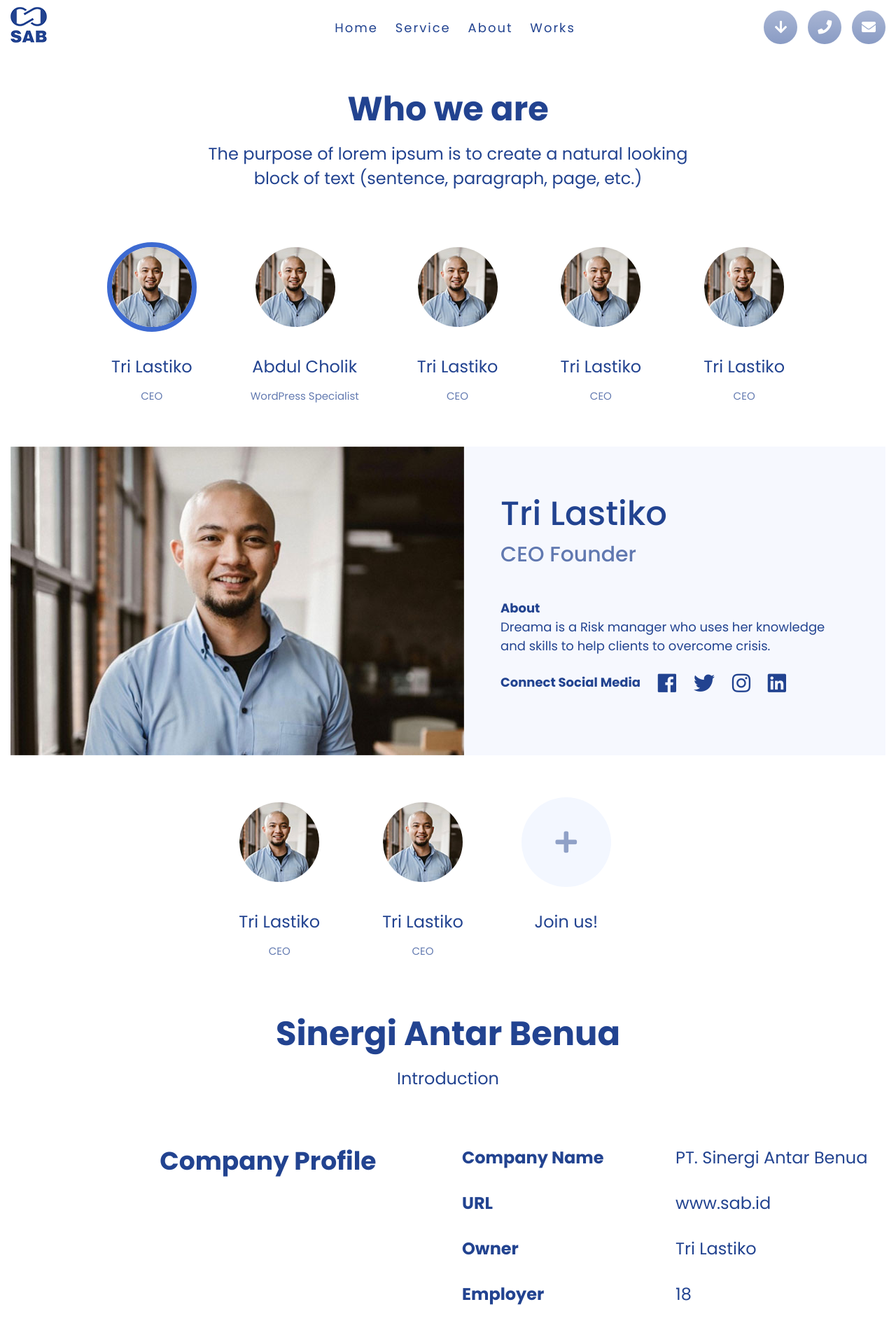
After one commit to trilastiko/sab.id, a PHP site: page /about.html in a window 1280 px wide. The commit adds this page. Shown: the top 1920 px of the page at 70% size. Run offline with PHP 8.4, Linux system fonts and the light colour scheme; some libraries are stand-ins or nearby versions.

Commit message:
Add about page

```diff
--- /dev/null
+++ b/about.html
@@ -0,0 +1,234 @@
+<!DOCTYPE html>
+<html lang="en">
+
+<head>
+    <meta charset="utf-8">
+    <meta content="width=device-width, initial-scale=1, shrink-to-fit=no" name="viewport">
+    <meta content="" name="description">
+    <meta content="" name="author">
+    <link href="#" rel="icon">
+    <title>About - SAB Company</title>
+
+    <!--Bootstrap core CSS-->
+    <link href="assets/stylesheets/css/grid.min.css" rel="stylesheet">
+    <link href="https://fonts.googleapis.com/css?family=Poppins:300,300i,400,400i,500,500i,600,600i,700,700i" rel="stylesheet">
+    <link crossorigin="anonymous" href="https://use.fontawesome.com/releases/v5.7.1/css/all.css" integrity="sha384-fnmOCqbTlWIlj8LyTjo7mOUStjsKC4pOpQbqyi7RrhN7udi9RwhKkMHpvLbHG9Sr" rel="stylesheet">
+
+    <!--Custom styles for this template-->
+    <link href="assets/stylesheets/css/animate.css" rel="stylesheet">
+    <link href="assets/stylesheets/css/flaticon.css" rel="stylesheet">
+    <link href="assets/stylesheets/css/style.css" rel="stylesheet">
+</head>
+
+<body class="sab-about-page">
+    <header class="nav-sab">
+        <div class="container">
+            <div class="row align-items-center">
+                <div class="col text-left"><a href="https://sab.id"><img src="images/logo.png" alt="Sinergi Antar Benua"/></a></div>
+                <div class="col text-menu text-right visible-xs">Menu</div>
+                <div class="col text-center hidden-xs">
+                    <ul class="nav nav-list">
+                        <li><a href="index.html"> Home </a></li>
+                        <li><a href="service.html"> Service </a></li>
+                        <li><a href="about.html"> About </a></li>
+                        <li><a href="work.html"> Works</a></li>
+                    </ul>
+                </div>
+                <div class="col text-right hidden-xs">
+                    <ul class="nav nav-round">
+                        <li><a href="#" title="Download Company Profile"><i class="fas fa-arrow-down"></i></a></li>
+                        <li><a href="#" title="Contact Us"><i class="fas fa-phone"></i></a></li>
+                        <li><a href="#" title="Touch Us"><i class="fas fa-envelope"></i></a></li>
+                    </ul>
+                </div>
+            </div>
+        </div>
+    </header>
+    <section class="header-about">
+        <div class="container">
+            <div class="row">
+                <div class="col-sm-12">
+                   <div class="page-title center">
+                   <h1 class="title-section">Who we are</h1>
+                   <p class="subtitle">The purpose of lorem ipsum is to create a natural looking <br>
+block of text (sentence, paragraph, page, etc.)</p>
+                   </div>
+                </div>
+            </div>
+        </div>
+    </section>
+     <div class="space40">&nbsp;</div>
+        <section class="sab-member-list">
+        <div class="container">
+            <div class="row">
+                <div class="col-sm-12">
+                   <ul class="team-list">
+                       <li class="current" data-image="images/people1.jpg" data-name="Tri Lastiko" data-position="CEO Founder" data-description="Dreama is a Risk manager who uses her knowledge and skills to help clients to overcome crisis" data-facebook="https://facebook.com" data-twitter="https://twitter.com" data-instagram="https://instagram.com" data-linkedin="https://linkedin">
+                            <img src="images/team1.jpg" alt="Tri Lastio" />
+                            <span class="name">Tri Lastiko</span>
+                            <span class="position">CEO</span>
+                       </li>
+                       <li data-image="images/slide1.jpg" data-name="Abdul Cholik" data-position="WordPress Specialist" data-description="Lorem ipsum dolor sit amet" data-facebook="https://facebook.com" data-twitter="https://twitter.com" data-instagram="https://instagram.com" data-linkedin="https://linkedin">
+                            <img src="images/team1.jpg" alt="Abdul Cholik" />
+                            <span class="name">Abdul Cholik</span>
+                            <span class="position">WordPress Specialist</span>
+                       </li>
+                       <li>
+                            <img src="images/team1.jpg" alt="Tri Lastio" />
+                            <span class="name">Tri Lastiko</span>
+                            <span class="position">CEO</span>
+                       </li>
+                       <li>
+                            <img src="images/team1.jpg" alt="Tri Lastio" />
+                            <span class="name">Tri Lastiko</span>
+                            <span class="position">CEO</span>
+                       </li>
+                       <li class="last">
+                            <img src="images/team1.jpg" alt="Tri Lastio" />
+                            <span class="name">Tri Lastiko</span>
+                            <span class="position">CEO</span>
+                       </li>
+                   </ul>
+
+                   <div class="info-people-section">
+                    <div class="container">
+                       <div class="row">
+                            <div class="col-sm-6"><img src="images/people1.jpg" alt="Tri Lastio" class="people" /></div>
+                            <div class="col-sm-6">
+
+                                <div class="info-people">
+                                    <h5 class="info-name">Tri Lastiko</h5>
+                                    <h6 class="info-position">CEO Founder</h6>
+                                    <span class="bold">About</span>
+                                    <p class="info-description">Dreama is a Risk manager who uses her
+                                    knowledge and skills to help clients to
+                                    overcome crisis.</p>
+                                    <span class="bold">Connect Social Media</span>
+                                    <span class="sp"><a href="#" class="fb"><i class="fab fa-facebook" aria-hidden="true"></i></a></span>
+                                    <span class="sp"><a href="#" class="tw"><i class="fab fa-twitter" aria-hidden="true"></i></a></span>
+                                    <span class="sp"><a href="#" class="ig"><i class="fab fa-instagram" aria-hidden="true"></i></a></span>
+                                    <span class="sp"><a href="#" class="ln"><i class="fab fa-linkedin" aria-hidden="true"></i></a></span>
+                                </div>
+
+                            </div>
+                       </div>
+                    </div>
+                    </div>
+
+                   <ul class="team-list">
+                       <li>
+                            <img src="images/team1.jpg" alt="Tri Lastio" />
+                            <span class="name">Tri Lastiko</span>
+                            <span class="position">CEO</span>
+                       </li>
+                       <li>
+                            <img src="images/team1.jpg" alt="Tri Lastio" />
+                            <span class="name">Tri Lastiko</span>
+                            <span class="position">CEO</span>
+                       </li>
+                       <li class="join">
+                            <span class="tojoin"><a href="#"><i class="fa fa-plus" aria-hidden="true"></i></a></span>
+                            <span class="name">Join us!</span>
+                       </li>
+                   </ul>
+                </div>
+            </div>
+        </div>
+    </section>
+     <div class="space40">&nbsp;</div>
+    <section class="profile-sab">
+        <div class="container">
+            <div class="row">
+                <div class="col-sm-12">
+                    <h2 class="title-section">Sinergi Antar Benua</h2>
+                    <p class="subtitle">Introduction</p>
+                </div>
+            </div>
+            <div class="space40">&nbsp;</div>
+            <div class="row">
+                <div class="offset-sm-2 col-sm-4">
+                    <h3 class="bold">Company Profile</h3>
+                </div>
+                <div class="col-sm-6">
+                    <dl class="info">
+                       <dt>Company Name</dt>
+                       <dd>PT. Sinergi Antar Benua</dd>
+                       <dt>URL</dt>
+                       <dd>www.sab.id</dd>
+                       <dt>Owner</dt>
+                       <dd>Tri Lastiko</dd>
+                       <dt>Employer</dt>
+                       <dd>18</dd>
+                    </dl>
+                </div>
+            </div>
+            <div class="row">
+                <div class="offset-sm-2 col-sm-4">
+                    <h3 class="bold">Access Map</h3>
+                </div>
+                <div class="col-sm-6">
+                    <dl class="info">
+                       <dt class="expand">Jl. Woltermonginsidi No.71
+Kebayoran Baru, Jakarta Selatan</dt>
+                    </dl>
+                </div>
+            </div>
+        </div>
+        <div class="row">
+                <div class="col-sm-12">
+                    <div class="container-map">
+                        <div id="map_container"></div>
+                        <div id="map"></div>
+                    </div>
+                </div>
+        </div>
+    </section>
+    <section class="service-sab">
+        <div class="container">
+            <div class="button-sab-center"><a class="btn btn-white text-center" href="service.html">Go to our service  &nbsp;<i class="fas fa-arrow-right"></i></a></div>
+        </div>
+    </section>
+    <footer>
+        <div class="container">
+            <div class="row">
+                <div class="col-sm-3"><a href="https:sab.id" rel="follow"><img src="images/sab-white.png" alt="Sinergi Antar Benua"></a></div>
+                <div class="col-sm-2">
+                    <ul class="link-sab">
+                        <li><a href="about.html">About</a></li>
+                        <li><a href="work.html">Works</a></li>
+                        <li><a href="#">Career</a></li>
+                        <li><a href="service.html">Services</a></li>
+                        <li><a href="about.html">People</a></li>
+                    </ul>
+                </div>
+                <div class="col-sm-4">
+                    <h3 class="widget-title">Address</h3>
+                    <p>Estubizi Center CoWorking Space</p>
+                    <p>Jl. Woltermonginsidi No.71 <br>Kebayoran Baru, Jakarta Selatan</p>
+                    <p>+99 9875 7753 / + 99 6756 8785</p>
+                </div>
+                <div class="col-sm-3">
+                    <h3 class="widget-title">Connected wit us</h3>
+                    <ul class="socmed-sab">
+                        <li><a href="#"><i class="fab fa-facebook"></i></a></li>
+                        <li><a href="#"><i class="fab fa-twitter "></i></a></li>
+                        <li ><a href="#"><i class="fab fa-instagram "></i></a></li>
+                    </ul>
+                </div>
+            </div>
+            <hr class="hr-sab">
+            <div class="row">
+                <div class="col-sm-12">
+                    <p class="copyright">2019 sab.id. All Right Reserved</p>
+                    <a class="to-top"><i class="fas fa-arrow-up"></i></a>
+                </div>
+            </div>
+        </div>
+    </footer>
+    <script src="assets/javascripts/jquery-3.3.0.min.js"></script>
+    <script type="text/javascript" src="http://maps.google.com/maps/api/js?key=AIzaSyA1UhCOI_7cG8aUBP9FYDef3LXLRoG72CI"></script>
+    <script src="assets/javascripts/custom.js"></script>
+
+</body>
+
+</html>
--- a/assets/javascripts/custom.js
+++ b/assets/javascripts/custom.js
@@ -27,7 +27,7 @@
 
                     var map = new google.maps.Map(document.getElementById('map'), mapOptions);
                     //Callout Content
-                    var contentString = 'sabtech';
+                    var contentString = 'Sinergi Antar Benua (SAB)';
                     //Set window width + content
                     var infowindow = new google.maps.InfoWindow({
                         content: contentString,
@@ -60,12 +60,12 @@
 
             //----------- 3. Counter -----------
             theme_counter: function() {
-
-                $('.counter').counterUp({
-                    delay: 10,
-                    time: 1000
-                });
-
+                if ($.fn.counterUp) {
+                    $('.counter').counterUp({
+                        delay: 10,
+                        time: 1000
+                    });
+                }
             },
 
             //---------- 4. Fixed Navigation Menu -----------
@@ -73,10 +73,43 @@
                 $(window).bind('scroll', function() {
                      if ($(window).scrollTop() >= 100) {
                          $('.nav-sab').addClass('fixed');
+                         $('.nav-sab.fixed').find('img').attr('src','images/logo-white.png');
                      }
                      else {
                          $('.nav-sab').removeClass('fixed');
+                         $('.nav-sab').find('img').attr('src','images/logo.png');
+                         $('.nav-sab.transparent').find('img').attr('src','images/logo-white.png');
                      }
+                });
+            },
+
+            //---------- 5. Team List -----------
+            theme_team_list: function() {
+                var a = $('.team-list'),
+                    b = $('.sab-member-list');
+
+                b.find('.team-list').each(function(){
+
+                    $(this).find('li').click(function() {
+                        var name = $(this).attr('data-name'),
+                            img = $(this).attr('data-image'),
+                            position = $(this).attr('data-position'),
+                            desc = $(this).attr('data-description'),
+                            fb = $(this).attr('data-facebook'),
+                            tw = $(this).attr('data-twitter'),
+                            ig = $(this).attr('data-instagram'),
+                            ln = $(this).attr('data-linkedin');
+
+                            $('.info-name').text(name);
+                            $('.info-position').text(position);
+                            $('.info-description').text(desc);
+                            $('.people').attr('src', img);
+                            $('.fb').attr('href', fb);
+                            $('.tw').attr('href', tw);
+                            $('.ig').attr('href', ig);
+                            $('.ln').attr('href', ln);
+                    });
+
                 });
             },
 
@@ -86,6 +119,7 @@
                 SAB.theme_map();
                 SAB.theme_counter();
                 SAB.theme_nav();
+                SAB.theme_team_list();
             }
 
         } //end SAB
--- a/assets/stylesheets/css/style.css
+++ b/assets/stylesheets/css/style.css
@@ -154,17 +154,24 @@ h6, .h6 {
   font-size: 18px;
 }
 
-<<<<<<< HEAD
 .semibold{
     font-weight: 600;
 }
 
-=======
+.bold{
+    font-weight: 700;
+}
+
+.extrabold{
+    font-weight: 800;
+}
+
+
 p {
   margin-top: 0;
   margin-bottom: 1.4em;
 }
->>>>>>> origin/master
+
 
 ::-webkit-input-placeholder { /* Edge */
   color: #224390;
@@ -187,6 +194,17 @@ p {
   font-weight: 600;
 }
 
+.title-section{
+    font-weight: 700;
+    text-align: center;
+    margin-bottom: 10px;
+}
+
+.subtitle{
+    font-size: 24px;
+    text-align: center;
+}
+
 /* Main menu navigation */
 .nav-sab {
     background: #FFFFFF;
@@ -195,6 +213,7 @@ p {
     padding: 10px 0;
     z-index: 9;
     top:0;
+    transition: background 0.6s;
 }
 
 
@@ -202,6 +221,7 @@ p {
     background: transparent;
 }
 
+.nav-sab.fixed,
 .nav-sab.fixed.transparent{
     background: #21408b;
 }
@@ -223,7 +243,8 @@ p {
     position: relative;
 }
 
-.nav-sab.transparent .nav-list a{
+.nav-sab.transparent .nav-list a,
+.nav-sab.fixed .nav-list a{
     color: #fff;
 }
 
@@ -232,7 +253,8 @@ p {
     width: 100%;
 }
 
-.nav-sab.transparent .nav-list a:hover:after{
+.nav-sab.transparent .nav-list a:hover:after,
+.nav-sab.fixed .nav-list a:hover:after{
     background: #fff
 }
 
@@ -251,7 +273,8 @@ p {
     transition: all 0.2s ease-out;
 }
 
-.nav-sab.transparent .nav-list a:after{
+.nav-sab.transparent .nav-list a:after,
+.nav-sab.fixed .nav-list a:after{
     background: #fff
 }
 
@@ -338,6 +361,14 @@ hr {
 
 .sab-hr{ background: url("../../../images/hr.png") no-repeat center ; height: 36px;}
 
+.space20{height: 20px; display: block;}
+.space30{height: 30px; display: block;}
+.space40{height: 40px; display: block;}
+.space50{height: 50px; display: block;}
+.space60{height: 60px; display: block;}
+.space70{height: 70px; display: block;}
+.space80{height: 80px; display: block;}
+
 /*
 @media (max-width: 768px) {
     p {
@@ -1035,8 +1066,16 @@ section.hero-images .whale-img {
     max-width: 700px
 }
 
+.page-title.center{
+    padding-top: 120px;
+    padding-left: 0px;
+    max-width: 100%;
+    text-align: center;
+}
+
 .page-title h1{
     font-weight: 700;
+    font-size: 48px;
 }
 
 .bold{font-weight: 700;}
@@ -1086,6 +1125,117 @@ section.hero-images .whale-img {
 }
 
 .tdesc{margin-bottom: 60px}
+
+/*** About Page ***/
+.profile-sab h3{
+    font-size: 36px;
+}
+
+dl.info {
+    margin-bottom:50px;
+}
+
+dl.info dt {
+    float:left;
+    font-weight:700;
+    margin-right:10px;
+    padding:5px;
+    clear: left;
+    font-size: 24px;
+    width: 300px;
+    margin-bottom: 20px
+}
+
+dl.info dt.expand{
+    width: auto;
+}
+
+dl.info dd {
+    margin:0px 0 20px 0;
+    padding:5px 0;
+    font-size: 24px
+}
+
+.team-list{
+    margin:0 auto 30px auto;
+    text-align: center;
+}
+.team-list li{
+    text-align: center;
+    display: inline-block;
+    margin-right: 72px;
+    vertical-align: top;
+}
+
+.team-list li.last{margin-right: 0}
+.team-list img{
+    display: block;
+    height: 128px;
+    width: 128px;
+    border-radius: 128px;
+    margin-bottom: 32px;
+    border:solid 7px #fff;
+    transition: border-color 0.3s;
+    cursor: pointer;
+}
+
+.team-list .tojoin{
+    display: block;
+    height: 128px;
+    width: 128px;
+    border-radius: 128px;
+    line-height: 128px;
+    margin-bottom: 32px;
+    background: #f3f7ff
+}
+
+.team-list .tojoin i{
+    font-size: 35px;
+    line-height: 128px;
+    color: #90a1c7
+}
+
+.team-list li.current img,
+.team-list img:hover{
+    border-color:#3d6ad1;
+}
+
+.team-list .name{
+    font-size: 24px;
+    display: block;
+    padding-bottom: 10px;
+}
+
+.team-list .position{
+    font-size: 15px;
+    color: #224390;
+    opacity: .7
+}
+
+.info-people-section{
+
+    background: #f6f8fe;
+    margin: 60px 0 60px 0
+
+}
+.info-people-section img{display: block;}
+.info-people-section .container{padding: 0}
+.info-people{padding: 60px}
+.info-people h5{font-size: 48px; margin-bottom:0;}
+.info-people h6{font-size: 30px; opacity: .7; margin-bottom: 40px}
+
+.sp{padding: 0 0 0 20px}
+.sp i{
+    font-size: 30px;
+    color: #224390;
+    vertical-align: middle;
+}
+
+.profile-sab #map{
+    height: 490px;
+    width: 100%;
+}
+
 
 /*** Footer ***/
 footer {
--- a/index.html
+++ b/index.html
@@ -364,6 +364,7 @@ isn't anything embarrassing.</p>
             <div class="row">
                 <div class="col-sm-12">
                     <p class="copyright">2019 sab.id. All Right Reserved</p>
+                    <a class="to-top"><i class="fas fa-arrow-up"></i></a>
                 </div>
             </div>
         </div>
--- a/service.html
+++ b/service.html
@@ -28,6 +28,7 @@
                 <div class="col text-menu text-right visible-xs">Menu</div>
                 <div class="col text-center hidden-xs">
                     <ul class="nav nav-list">
+                        <li><a href="index.html"> Home </a></li>
                         <li><a href="service.html"> Service </a></li>
                         <li><a href="about.html"> About </a></li>
                         <li><a href="work.html"> Works</a></li>
@@ -362,7 +363,7 @@ block (sentence, paragraph, page, etc.).</p>
     </section>
     <section class="service-sab">
         <div class="container">
-            <div class="button-sab-center"><button class="btn btn-white text-center">Go to our works  &nbsp;<i class="fas fa-arrow-right"></i></button></div>
+            <div class="button-sab-center"><a class="btn btn-white text-center" href="work.html">Go to our works  &nbsp;<i class="fas fa-arrow-right"></i></a></div>
         </div>
     </section>
     <footer>
@@ -407,6 +408,7 @@ block (sentence, paragraph, page, etc.).</p>
     <script src="assets/javascripts/custom.js"></script>
     <script src="assets/javascripts/jquery.counterup.min.js"></script>
     <script src="https://cdnjs.cloudflare.com/ajax/libs/waypoints/4.0.1/jquery.waypoints.js"></script>
+
 </body>
 
 </html>
```
Also changed, not shown: images/people1.jpg (added), images/team1.jpg (added).
